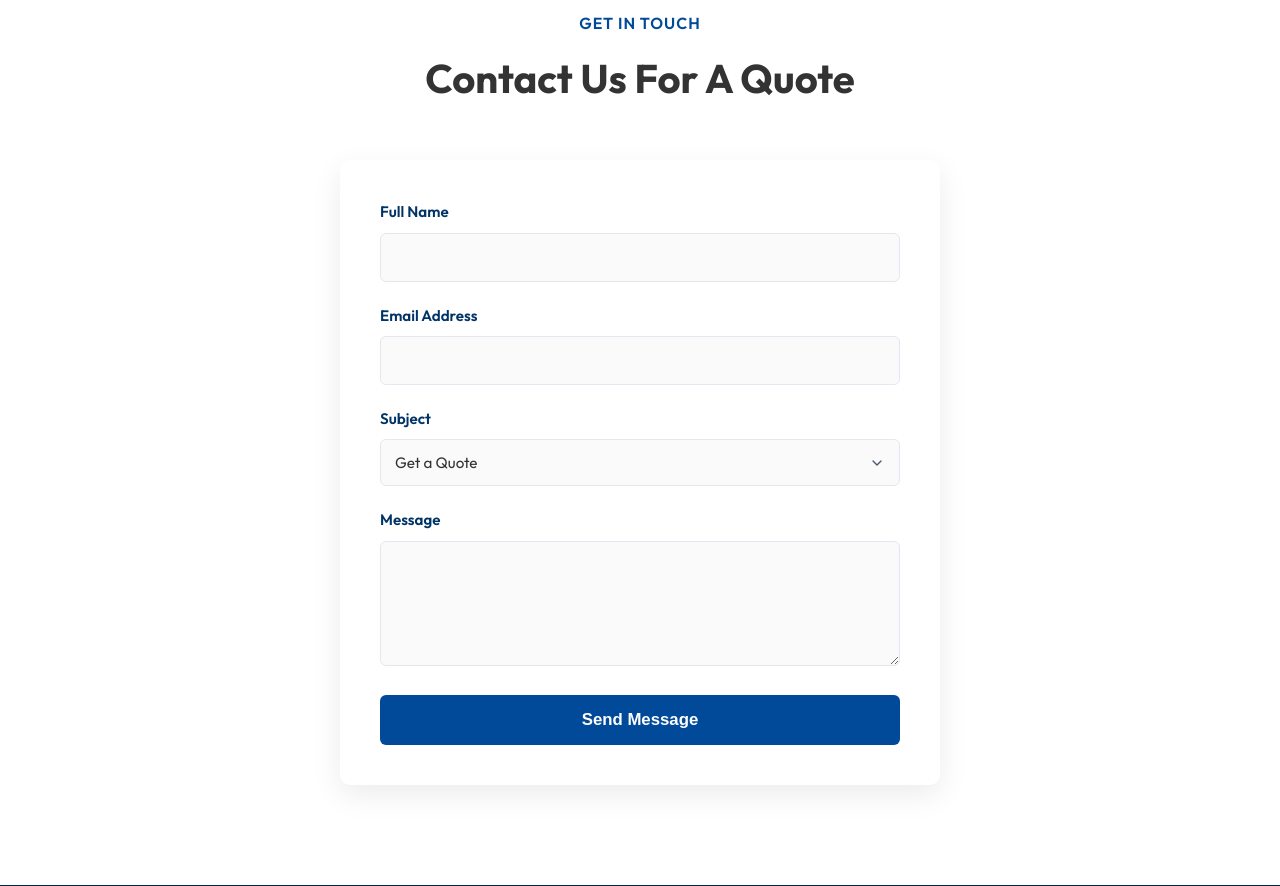
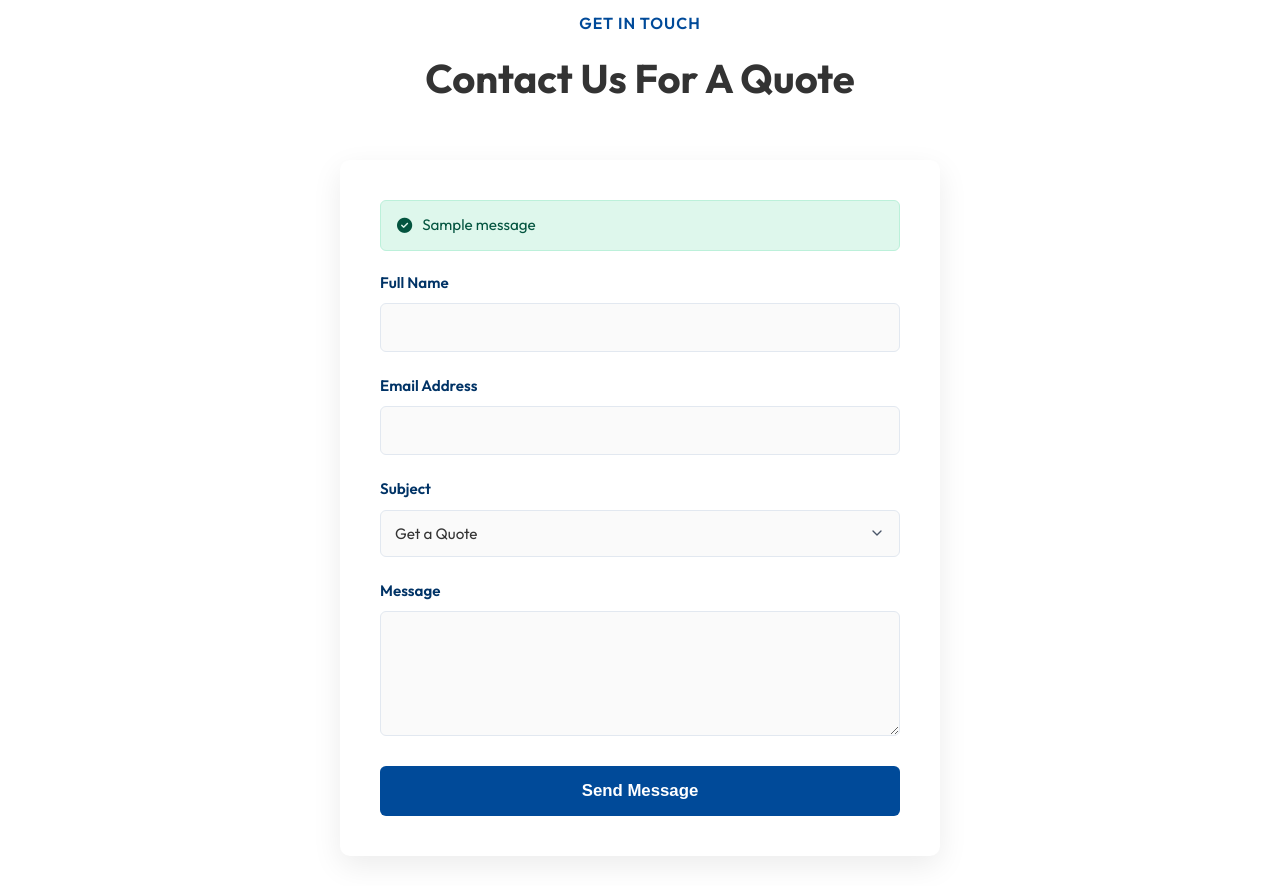
Before and after one commit to Adidasg/Construction-, a Flask app: page /contact in a window 1280 px wide. Shown: the part 247-1133 px from the top of the page. Run offline with Flask 3, Linux system fonts and the light colour scheme; tables that the repository leaves empty hold one stand-in row (values such as "Sample post"); one stand-in notice (Sample message) is shown.

Commit message:
Integrate PostgreSQL database with Flask-SQLAlchemy, add server-side validation and secure database storage for contact submissions

```diff
--- a/app.py
+++ b/app.py
@@ -1,8 +1,43 @@
-import csv
 import os
-from flask import Flask, render_template, request, redirect, url_for
+import re
+from datetime import datetime
+from flask import Flask, render_template, request, redirect, url_for, flash
+from flask_sqlalchemy import SQLAlchemy
+from dotenv import load_dotenv
+
+# Load local environment variables if available
+load_dotenv()
 
 app = Flask(__name__)
+app.config['SECRET_KEY'] = os.environ.get('FLASK_SECRET_KEY', 'default-dev-secret-key-129381')
+
+# Configure Database URI
+db_url = os.environ.get('DATABASE_URL', 'sqlite:///project.db')
+# Render's database URL format starts with postgres://, which SQLAlchemy no longer supports
+if db_url.startswith('postgres://'):
+    db_url = db_url.replace('postgres://', 'postgresql://', 1)
+
+app.config['SQLALCHEMY_DATABASE_URI'] = db_url
+app.config['SQLALCHEMY_TRACK_MODIFICATIONS'] = False
+
+db = SQLAlchemy(app)
+
+# Database Model for Quotations
+class Quotation(db.Model):
+    __tablename__ = 'quotations'
+    id = db.Column(db.Integer, primary_key=True)
+    name = db.Column(db.String(100), nullable=False)
+    email = db.Column(db.String(120), nullable=False)
+    subject = db.Column(db.String(50), nullable=False)
+    message = db.Column(db.Text, nullable=False)
+    created_at = db.Column(db.DateTime, default=datetime.utcnow)
+
+    def __repr__(self):
+        return f'<Quotation {self.id} - {self.email}>'
+
+# Create database tables if they do not exist
+with app.app_context():
+    db.create_all()
 
 @app.route('/')
 def index():
@@ -23,17 +58,42 @@ def projects():
 @app.route('/contact', methods=['GET', 'POST'])
 def contact():
     if request.method == 'POST':
-        data = request.form.to_dict()
-        file_exists = os.path.isfile('submissions.csv')
-        with open('submissions.csv', 'a', newline='') as f:
-            # We use a preset list of fieldnames based on our form to ensure consistency
-            fieldnames = ['name', 'email', 'subject', 'message']
-            writer = csv.DictWriter(f, fieldnames=fieldnames)
-            if not file_exists:
-                writer.writeheader()
-            # Filter data to only include expected fieldnames
-            filtered_data = {k: v for k, v in data.items() if k in fieldnames}
-            writer.writerow(filtered_data)
+        # Retrieve form data
+        name = request.form.get('name', '').strip()
+        email = request.form.get('email', '').strip()
+        subject = request.form.get('subject', '').strip()
+        message = request.form.get('message', '').strip()
+
+        # Server-side validation to prevent SQL DoS and invalid inputs
+        if not name or not email or not subject or not message:
+            flash('All fields are required.', 'error')
+            return redirect(url_for('contact'))
+
+        if len(name) > 100 or len(email) > 120 or len(subject) > 50 or len(message) > 2000:
+            flash('Input lengths exceed maximum limit.', 'error')
+            return redirect(url_for('contact'))
+
+        # Simple email structure validation
+        if not re.match(r'[^@]+@[^@]+\.[^@]+', email):
+            flash('Invalid email address format.', 'error')
+            return redirect(url_for('contact'))
+
+        # Secure DB insertion using SQLAlchemy ORM (automatically uses parameterized queries to prevent SQL injection)
+        try:
+            new_quotation = Quotation(
+                name=name,
+                email=email,
+                subject=subject,
+                message=message
+            )
+            db.session.add(new_quotation)
+            db.session.commit()
+            flash('Your quotation request was submitted successfully!', 'success')
+        except Exception as e:
+            db.session.rollback()
+            # Fail silently to user for security (don't print raw exception trace to customer side)
+            flash('An error occurred while processing your request. Please try again later.', 'error')
+
         return redirect(url_for('contact'))
     return render_template('contact.html')
 
--- a/requirements.txt
+++ b/requirements.txt
@@ -1,2 +1,5 @@
 flask
 gunicorn
+Flask-SQLAlchemy
+psycopg2-binary
+python-dotenv
--- a/static/css/style.css
+++ b/static/css/style.css
@@ -376,6 +376,35 @@ nav ul li a:hover {
     padding-top: 140px;
 }
 
+/* Flash Alert Messages */
+.flash-messages {
+    width: 100%;
+    margin-bottom: 20px;
+}
+
+.flash-message {
+    padding: 12px 16px;
+    border-radius: 6px;
+    font-size: 0.95rem;
+    font-weight: 500;
+    margin-bottom: 10px;
+    display: flex;
+    align-items: center;
+    gap: 10px;
+}
+
+.flash-success {
+    background-color: #def7ec;
+    color: #03543f;
+    border: 1px solid #bcf0da;
+}
+
+.flash-error {
+    background-color: #fde8e8;
+    color: #9b1c1c;
+    border: 1px solid #fbd5d5;
+}
+
 .form-container {
     max-width: 600px;
     margin: 0 auto;
--- a/templates/contact.html
+++ b/templates/contact.html
@@ -7,6 +7,22 @@
         <h2>Contact Us For A Quote</h2>
     </div>
     <div class="form-container">
+        {% with messages = get_flashed_messages(with_categories=true) %}
+            {% if messages %}
+                <div class="flash-messages">
+                    {% for category, message in messages %}
+                        <div class="flash-message flash-{{ category }}">
+                            {% if category == 'success' %}
+                                <i class="fas fa-check-circle"></i>
+                            {% else %}
+                                <i class="fas fa-exclamation-circle"></i>
+                            {% endif %}
+                            {{ message }}
+                        </div>
+                    {% endfor %}
+                </div>
+            {% endif %}
+        {% endwith %}
         <form action="{{ url_for('contact') }}" method="POST">
             <div class="form-group">
                 <label class="form-label">Full Name</label>
```
Also changed, not shown: 1 other file.
